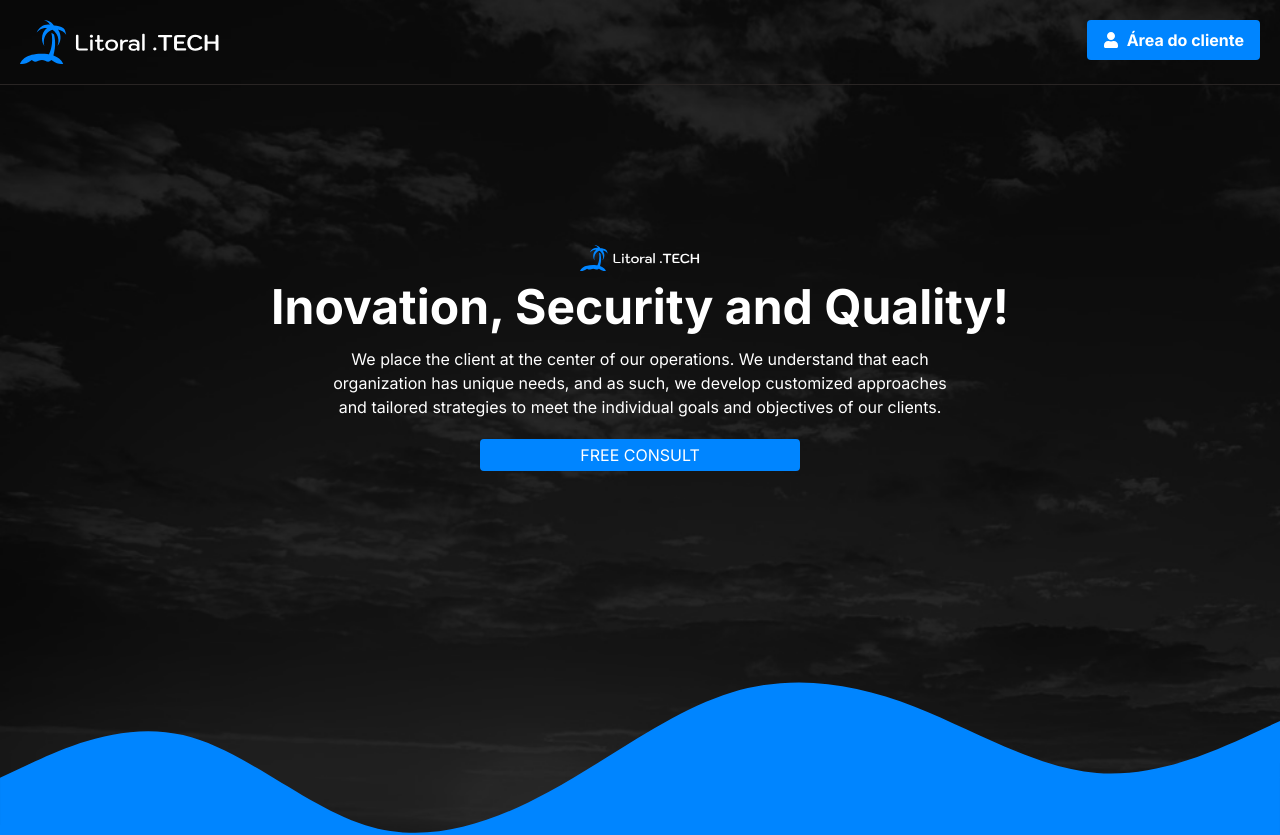
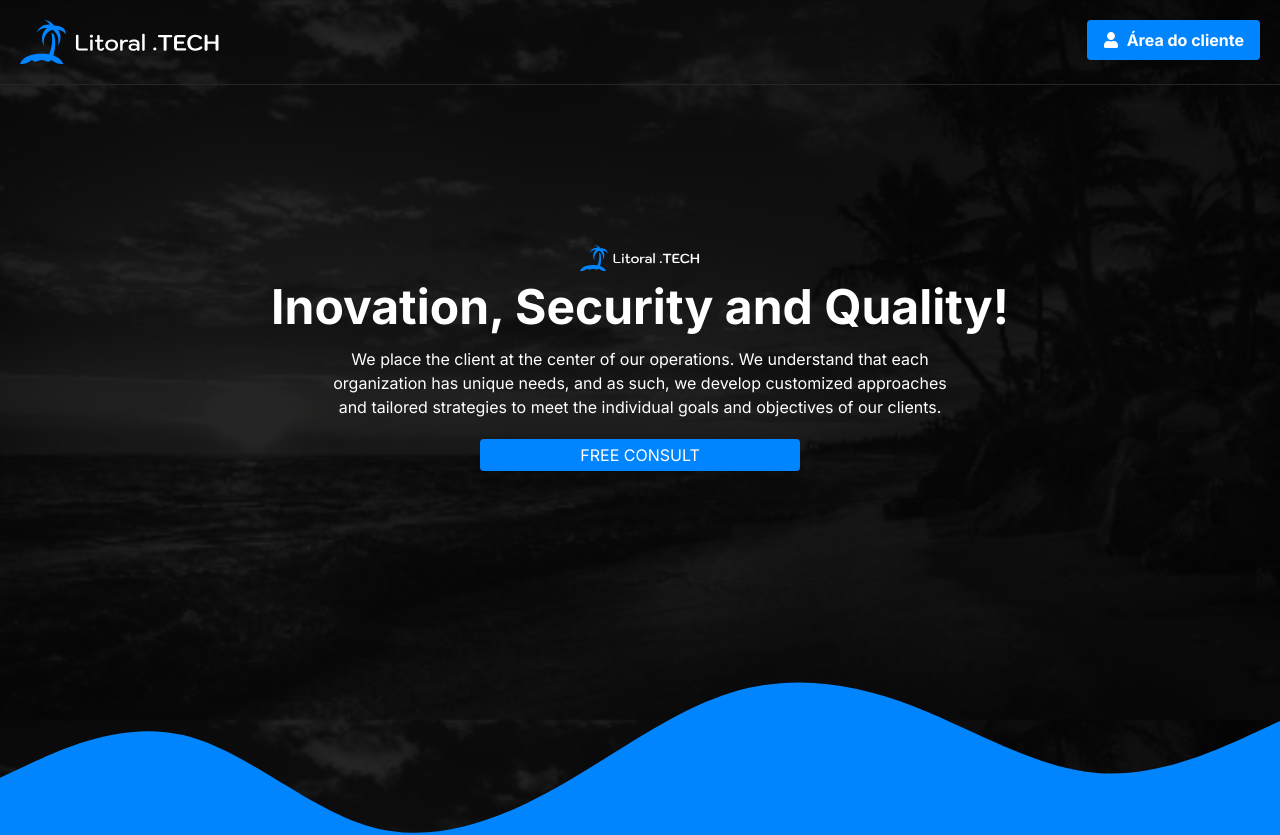
Before and after one commit to Marcelorox/litoral_tech, a Next.js app in the folder litoraltech/: page / in a window 1280 px wide. Shown: the top 835 px of the page. Built offline with nearby package versions, Linux system fonts and the light colour scheme.

Commit message:
feat: animation background

```diff
--- a/litoraltech/src/components/HomePage/AboutUs.tsx
+++ b/litoraltech/src/components/HomePage/AboutUs.tsx
@@ -20,7 +20,6 @@ const AboutUs: React.FC<Props> = () => {
               Manage your company in the palm of your hand!
             </h2>
           </div>
-
           <span className="text-white md:w-[40vw] text-center md:text-start mt-4">
             Our main goal is to achieve tangible and measurable results. We work
             closely with our clients to establish key performance indicators and
--- a/litoraltech/src/components/HomePage/Main.tsx
+++ b/litoraltech/src/components/HomePage/Main.tsx
@@ -4,15 +4,11 @@ import AboutUs from './AboutUs';
 import Header from '../Header';
 
 
-interface Props {
-
-}
-
-const Main: React.FC<Props> = () => {
+const Main = () => {
 
   return (
 
-    <main className="flex flex-col bg-[url('/paisagem.png')] bg-cover">
+    <main className="flex flex-col bg-[url('/paisagem.gif')] bg-contain">
         <Header/>
         <Description/>
         <div className="absolute h-[15rem] top-[80vh] md:top-[83vh] w-full md:h-60 bg-[url('/Vector.svg')] bg-cover"></div>
```
Also changed, not shown: litoraltech/public/paisagem.gif (added), litoraltech/public/paisagem.png (deleted).
